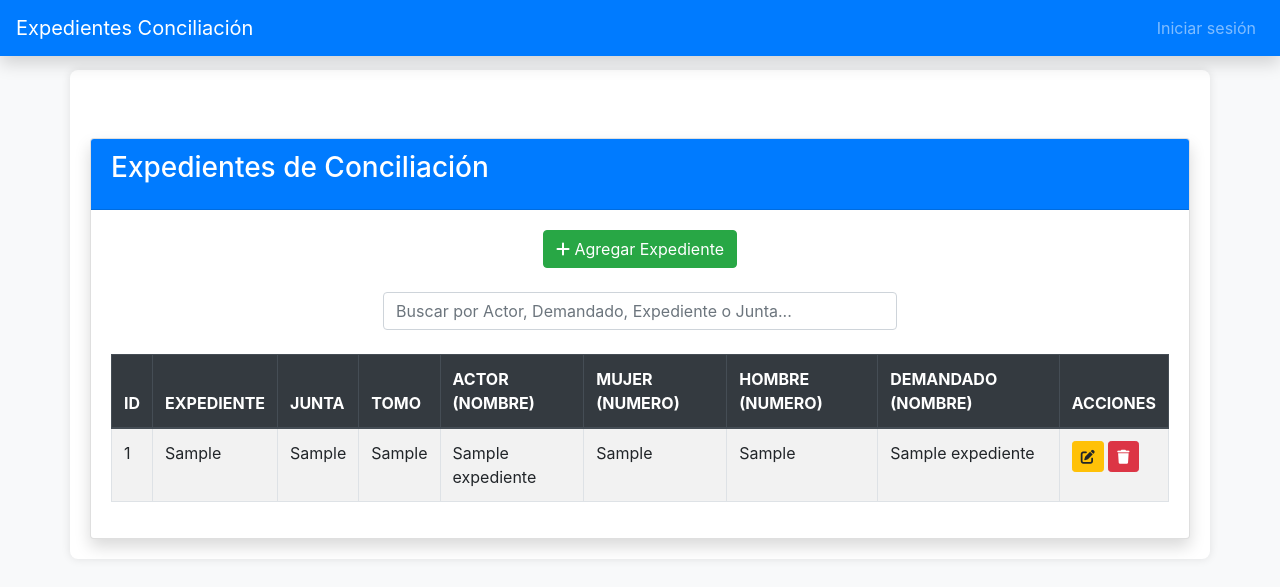
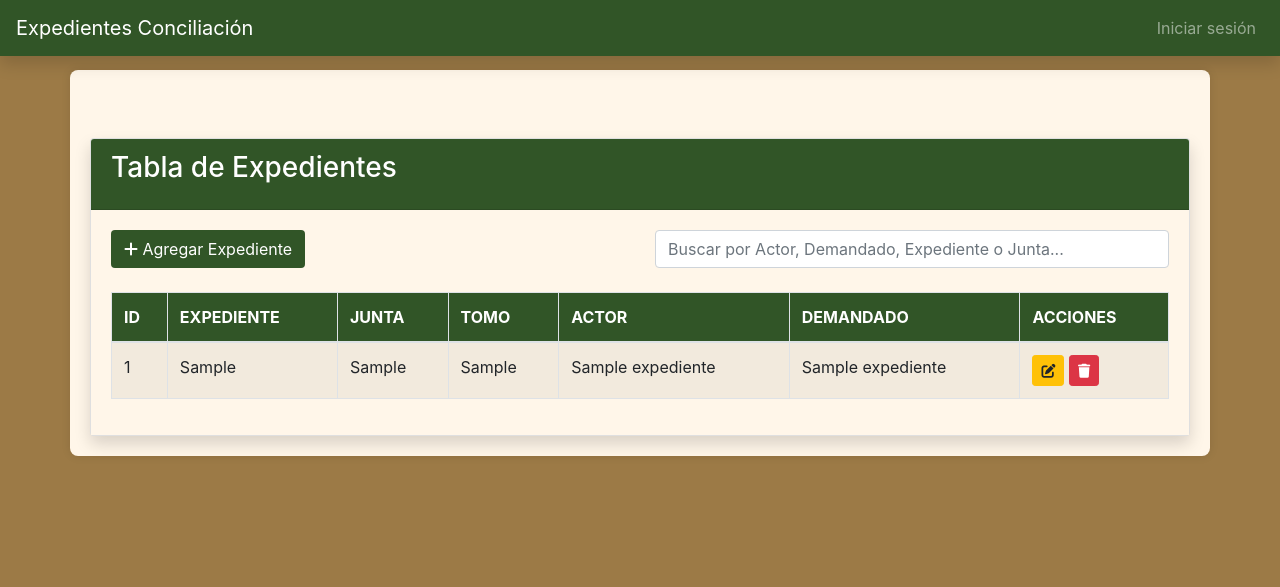
Before and after one commit to Irvesp-13/Conciliacion, a Django app: template expedientes_conciliacion/app/templates/bienvenida.html in a window 1280 px wide. Shown: the top 587 px of the page. Run offline with Django 5.2, Linux system fonts and the light colour scheme; the template is opened without the code that fills it: values that come from a table or form of the project are taken from there, others are empty; tables that the repository leaves empty hold one stand-in row (values such as "Sample post"); some libraries are stand-ins or nearby versions.

Commit message:
style(templates): update UI styles and button classes for consistency
Refactor card headers, buttons, and background colors to maintain a consistent theme across templates. Remove redundant columns from the expedientes table to improve readability.

```diff
--- a/expedientes_conciliacion/app/templates/agregar_expediente.html
+++ b/expedientes_conciliacion/app/templates/agregar_expediente.html
@@ -6,7 +6,7 @@
 <div class="row justify-content-center">
     <div class="col-md-12">
         <div class="card mt-2 shadow">
-            <div class="card-header bg-primary text-white">
+            <div class="card-header text-white">
                 <h3 class="card-title text-center">Agregar Expediente</h3>
             </div>
             <div class="card-body">
@@ -261,7 +261,7 @@
                     </div>
 
                     <div class="text-center mt-4">
-                        <button type="submit" class="btn btn-primary">Guardar</button>
+                        <button type="submit" class="btn btn-agregar">Guardar</button>
                         <a href="{% url 'bienvenida' %}" class="btn btn-secondary">Cancelar</a>
                     </div>
                 </form>
--- a/expedientes_conciliacion/app/templates/base.html
+++ b/expedientes_conciliacion/app/templates/base.html
@@ -9,21 +9,39 @@
     <link href="https://cdnjs.cloudflare.com/ajax/libs/font-awesome/6.0.0-beta3/css/all.min.css" rel="stylesheet">
     <style>
         body {
-            background-color: #f8f9fa; /* Fondo suave */
+            background-color: #9c7a46; /* Fondo suave */
             padding-top: 70px; /* Margen superior para la barra de navegación */
         }
+        .navbar {
+            background-color: #315527; /* Fondo oscuro para la barra de navegación */
+        }
+        .card-header {
+            background-color: #315527; /* Fondo oscuro para los encabezados de las tarjetas */
+            color: #fff; /* Texto blanco */
+        }
+        .card-body {
+            background-color: #fff6e9; /* Fondo claro para el cuerpo de las tarjetas */
+        }
         .container {
-            background-color: #fff; /* Fondo blanco para el contenido */
+            background-color: #fff6e9; /* Fondo blanco para el contenido */
             padding: 20px;
             border-radius: 8px; /* Bordes redondeados */
             box-shadow: 0 0 10px rgba(0, 0, 0, 0.1); /* Sombra suave */
+        }
+        .btn-agregar {
+            background-color: #315527; /* Fondo oscuro para el botón "Agregar Expediente" */
+            color: #fff; /* Texto blanco */
+        }
+        thead {
+            background-color: #315527; /* Fondo oscuro para las cabeceras de la tabla */
+            color: #fff; /* Texto blanco */
         }
     </style>
 </head>
 
 <body>
     <!-- Barra de navegación -->
-    <nav class="navbar navbar-expand-lg navbar-dark bg-primary fixed-top shadow">
+    <nav class="navbar navbar-expand-lg navbar-dark fixed-top shadow">
         <a class="navbar-brand" href="{% url 'bienvenida' %}">Expedientes Conciliación</a>
         <button class="navbar-toggler" type="button" data-toggle="collapse" data-target="#navbarNav"
             aria-controls="navbarNav" aria-expanded="false" aria-label="Toggle navigation">
--- a/expedientes_conciliacion/app/templates/bienvenida.html
+++ b/expedientes_conciliacion/app/templates/bienvenida.html
@@ -6,24 +6,24 @@
 <div class="row justify-content-center">
     <div class="col-md-12">
         <div class="card mt-5 shadow">
-            <div class="card-header bg-primary text-white">
-                <h3 class="card-title">Expedientes de Conciliación</h3>
+            <div class="card-header text-white">
+                <h3 class="card-title">Tabla de Expedientes</h3>
             </div>
             <div class="card-body">
+                <div class="row mb-4">
+                    <!-- Left side: Add button (admin only) -->
+                    <div class="col-md-6">
+                        {% if empleado.es_administrador %}
+                        <div class="text-start">
+                            <a href="{% url 'agregar_expediente' %}" class="btn btn-agregar">
+                                <i class="fas fa-plus"></i> Agregar Expediente
+                            </a>
+                        </div>
+                        {% endif %}
+                    </div>
 
-                <!-- Botón para agregar expediente (solo para administradores) -->
-                {% if empleado.es_administrador %}
-                <div class="text-center mb-4">
-                    <a href="{% url 'agregar_expediente' %}" class="btn btn-success">
-                        <i class="fas fa-plus"></i> Agregar Expediente
-                    </a>
-                </div>
-                {% endif %}
-
-                <!-- Buscador -->
-                <!-- Add this in your header section -->
-                <div class="row mb-4">
-                    <div class="col-md-6 mx-auto">
+                    <!-- Right side: Search bar -->
+                    <div class="col-md-6">
                         <div class="input-group">
                             <input type="text" id="searchInput" class="form-control"
                                 placeholder="Buscar por Actor, Demandado, Expediente o Junta...">
@@ -34,16 +34,14 @@
                 <!-- Tabla de expedientes -->
                 <div class="table-responsive">
                     <table class="table table-bordered table-striped table-hover" id="expedientesTable">
-                        <thead class="thead-dark">
+                        <thead>
                             <tr>
                                 <th>ID</th>
                                 <th>EXPEDIENTE</th>
                                 <th>JUNTA</th>
                                 <th>TOMO</th>
-                                <th>ACTOR (NOMBRE)</th>
-                                <th>MUJER (NUMERO)</th>
-                                <th>HOMBRE (NUMERO)</th>
-                                <th>DEMANDADO (NOMBRE)</th>
+                                <th>ACTOR</th>
+                                <th>DEMANDADO</th>
                                 {% if empleado.es_administrador %}
                                 <th>ACCIONES</th>
                                 {% endif %}
@@ -57,8 +55,6 @@
                                 <td>{{ expediente.junta }}</td>
                                 <td>{{ expediente.tomo }}</td>
                                 <td>{{ expediente.actor_nombre }}</td>
-                                <td>{{ expediente.mujer_numero }}</td>
-                                <td>{{ expediente.hombre_numero }}</td>
                                 <td>{{ expediente.demandado_nombre }}</td>
                                 {% if empleado.es_administrador %}
                                 <td>
@@ -91,7 +87,7 @@
             let expediente = row.cells[1].textContent.toLowerCase();
             let junta = row.cells[2].textContent.toLowerCase();
             let actor_nombre = row.cells[4].textContent.toLowerCase();
-            let demandado_nombre = row.cells[7].textContent.toLowerCase();
+            let demandado_nombre = row.cells[5].textContent.toLowerCase();
 
             if (expediente.includes(searchText) ||
                 junta.includes(searchText) ||
--- a/expedientes_conciliacion/app/templates/editar_expediente.html
+++ b/expedientes_conciliacion/app/templates/editar_expediente.html
@@ -6,7 +6,7 @@
 <div class="row justify-content-center">
     <div class="col-md-12">
         <div class="card mt-2 shadow">
-            <div class="card-header bg-primary text-white">
+            <div class="card-header text-white">
                 <h3 class="card-title text-center">Editar Expediente</h3>
             </div>
             <div class="card-body">
@@ -262,7 +262,7 @@
                     </div>
 
                     <div class="text-center mt-4">
-                        <button type="submit" class="btn btn-primary">Guardar Cambios</button>
+                        <button type="submit" class="btn btn-agregar">Guardar Cambios</button>
                         <a href="{% url 'bienvenida' %}" class="btn btn-secondary">Cancelar</a>
                     </div>
                 </form>
```
